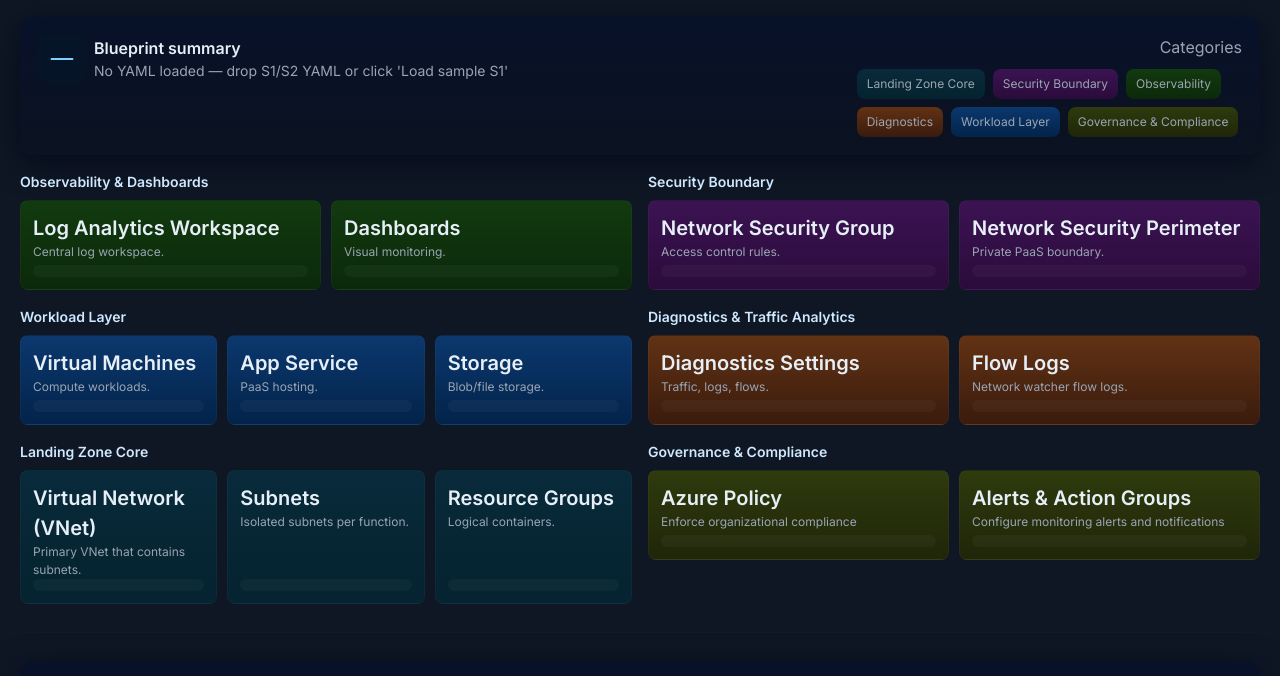
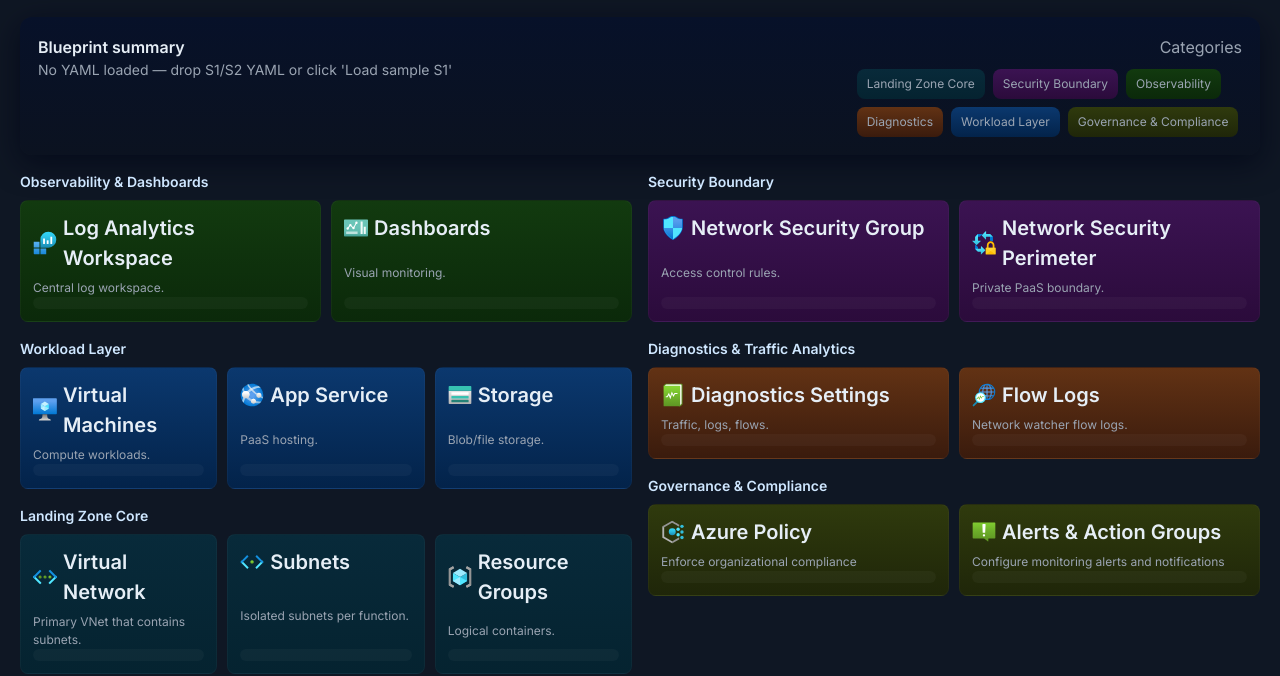
Before and after one commit to hclpandv/cloud-architecture-presentation, a plain HTML site: page index.html in a window 1280 px wide. Shown: the part 124-800 px from the top of the page. Drawn offline with nearby package versions, Linux system fonts and the light colour scheme.

Commit message:
added icons

```diff
--- a/index.html
+++ b/index.html
@@ -99,7 +99,7 @@
     <div class="row">
       <div class="col-md-8">
         <div class="d-flex align-items-center gap-2">
-          <div style="width:48px;height:48px;border-radius:8px;background:#061428;display:flex;align-items:center;justify-content:center"><svg width="28" height="28" viewBox="0 0 24 24" fill="none"><path d="M3 12h18" stroke="#7fd1ff" stroke-width="1.6" stroke-linecap="round"/></svg></div>
+          <!-- <div style="width:48px;height:48px;border-radius:8px;background:#061428;display:flex;align-items:center;justify-content:center"><svg width="28" height="28" viewBox="0 0 24 24" fill="none"><path d="M3 12h18" stroke="#7fd1ff" stroke-width="1.6" stroke-linecap="round"/></svg></div> -->
           <div>
             <div style="font-weight:600">Blueprint summary</div>
             <div class="muted small" id="summaryLine">No YAML loaded — drop S1/S2 YAML or click 'Load sample S1'</div>
@@ -203,21 +203,121 @@
   if (!window.bootstrap) console.error("Bootstrap failed to load. Modals will not work.");
 
   const CATALOG = {
-    vnet:{title:'Virtual Network (VNet)',group:'core',cls:'c-core',desc:'Primary VNet that contains subnets.',value:'Network segmentation.'},
-    subnets:{title:'Subnets',group:'core',cls:'c-core',desc:'Isolated subnets per function.',value:'Separation of concerns.'},
-    resource_groups:{title:'Resource Groups',group:'core',cls:'c-core',desc:'Logical containers.',value:'RBAC + lifecycle.'},
-    nsg:{title:'Network Security Group',group:'security',cls:'c-security',desc:'Access control rules.',value:'Packet filtering.'},
-    nsp:{title:'Network Security Perimeter',group:'security',cls:'c-security',desc:'Private PaaS boundary.',value:'Governed perimeters.'},
-    law:{title:'Log Analytics Workspace',group:'observ',cls:'c-observ',desc:'Central log workspace.',value:'Unified telemetry.'},
-    dashboards:{title:'Dashboards',group:'observ',cls:'c-observ',desc:'Visual monitoring.',value:'Insights.'},
-    diagnostics:{title:'Diagnostics Settings',group:'diagnostics',cls:'c-diagnostics',desc:'Traffic, logs, flows.',value:'Auditing + visibility.'},
-    flow_logs:{title:'Flow Logs',group:'diagnostics',cls:'c-diagnostics',desc:'Network watcher flow logs.',value:'Traffic visibility.'},
-    vm:{title:'Virtual Machines',group:'workload',cls:'c-workload',desc:'Compute workloads.',value:'Full control.'},
-    app_service:{title:'App Service',group:'workload',cls:'c-workload',desc:'PaaS hosting.',value:'Scaling + integration.'},
-    storage:{title:'Storage',group:'workload',cls:'c-workload',desc:'Blob/file storage.',value:'Durable data.'},
-    governance_policy:{title:'Azure Policy',group:'governance',cls:'c-governance',desc:'Enforce organizational compliance',value:'Ensure standards and compliance.'},
-    alerts:{title:'Alerts & Action Groups',group:'governance',cls:'c-governance',desc:'Configure monitoring alerts and notifications',value:'Detect and respond to issues proactively.'}
-  };
+    vnet: {
+      title: 'Virtual Network',
+      group: 'core',
+      cls: 'c-core',
+      desc: 'Primary VNet that contains subnets.',
+      value: 'Network segmentation.',
+      icon: 'img/vnet.svg'
+    },
+    subnets: {
+      title: 'Subnets',
+      group: 'core',
+      cls: 'c-core',
+      desc: 'Isolated subnets per function.',
+      value: 'Separation of concerns.',
+      icon: 'img/subnet.svg'
+    },
+    resource_groups: {
+      title: 'Resource Groups',
+      group: 'core',
+      cls: 'c-core',
+      desc: 'Logical containers.',
+      value: 'RBAC + lifecycle.',
+      icon: 'img/resource-group.svg'
+    },
+    nsg: {
+      title: 'Network Security Group',
+      group: 'security',
+      cls: 'c-security',
+      desc: 'Access control rules.',
+      value: 'Packet filtering.',
+      icon: 'img/nsg.svg'
+    },
+    nsp: {
+      title: 'Network Security Perimeter',
+      group: 'security',
+      cls: 'c-security',
+      desc: 'Private PaaS boundary.',
+      value: 'Governed perimeters.',
+      icon: 'img/nsp.svg'
+    },
+    law: {
+      title: 'Log Analytics Workspace',
+      group: 'observ',
+      cls: 'c-observ',
+      desc: 'Central log workspace.',
+      value: 'Unified telemetry.',
+      icon: 'img/law.svg'
+
+    },
+    dashboards: {
+      title: 'Dashboards',
+      group: 'observ',
+      cls: 'c-observ',
+      desc: 'Visual monitoring.',
+      value: 'Insights.',
+      icon: 'img/dashboard.svg'
+    },
+    diagnostics: {
+      title: 'Diagnostics Settings',
+      group: 'diagnostics',
+      cls: 'c-diagnostics',
+      desc: 'Traffic, logs, flows.',
+      value: 'Auditing + visibility.',
+      icon: 'img/diagnostics.svg'
+    },
+    flow_logs: {
+      title: 'Flow Logs',
+      group: 'diagnostics',
+      cls: 'c-diagnostics',
+      desc: 'Network watcher flow logs.',
+      value: 'Traffic visibility.',
+      icon: 'img/network-watcher.svg'
+    },
+    vm: {
+      title: 'Virtual Machines',
+      group: 'workload',
+      cls: 'c-workload',
+      desc: 'Compute workloads.',
+      value: 'Full control.',
+      icon: 'img/vm.svg'
+    },
+    app_service: {
+      title: 'App Service',
+      group: 'workload',
+      cls: 'c-workload',
+      desc: 'PaaS hosting.',
+      value: 'Scaling + integration.',
+      icon: 'img/app-service.svg'
+    },
+    storage: {
+      title: 'Storage',
+      group: 'workload',
+      cls: 'c-workload',
+      desc: 'Blob/file storage.',
+      value: 'Durable data.',
+      icon: 'img/storage-account.svg'
+    },
+    governance_policy: {
+      title: 'Azure Policy',
+      group: 'governance',
+      cls: 'c-governance',
+      desc: 'Enforce organizational compliance',
+      value: 'Ensure standards and compliance.',
+      icon: 'img/policy.svg'
+    },
+    alerts: {
+      title: 'Alerts & Action Groups',
+      group: 'governance',
+      cls: 'c-governance',
+      desc: 'Configure monitoring alerts and notifications',
+      value: 'Detect and respond to issues proactively.',
+      icon: 'img/alerts.svg'
+    }
+};
+
 
   let modalEl = window.bootstrap?.Modal ? new bootstrap.Modal(document.getElementById('tileModal')) : null;
 
@@ -232,11 +332,20 @@
     modalEl.show();
   }
 
-  function makeTile(key, meta, badge){
+  function makeTile(key, meta, badge) {
     const el = document.createElement("div");
-    el.className = "tile "+meta.cls;
-    el.innerHTML = `<div><div class="k">${meta.title}</div><div class="v">${meta.desc}</div></div><div class="tag">${badge||""}</div>`;
-    el.addEventListener("click",()=>showModal(key,meta));
+    el.className = "tile " + meta.cls;
+
+    el.innerHTML = `
+      <div style="display:flex;align-items:center;gap:6px;margin-bottom:6px">
+        ${meta.icon ? `<img src="${meta.icon}" alt="${meta.title}" style="width:24px;height:24px" onerror="this.style.display='none'">` : ''}
+        <div class="k">${meta.title}</div>
+      </div>
+      <div class="v">${meta.desc}</div>
+      <div class="tag">${badge || ""}</div>
+    `;
+
+    el.addEventListener("click", () => showModal(key, meta));
     return el;
   }
 
@@ -303,10 +412,11 @@
   document.getElementById("loadSample").addEventListener("click",()=>loadYamlText(sampleS1));
 
   const sampleS1=`pattern_type: s1
-organization_name: demo
+purpose: Minimal but secure Azure footprint for 1-2 compute components
+organization_name: vks
 region: westeurope
 vnets: [{name: main, cidr: 10.10.0.0/16, subnets:[{name:service,cidr:10.10.1.0/24}]}]
-nsp: main
+nsp: nsp-main
 log_analytics_workspace: law-main
 is_diagnostics_enabled: yes`;
 
```
Also changed, not shown: img/alerts.svg (added), img/app-service.svg (added), img/dashboard.svg (added), img/diagnostics.svg (added), img/law.svg (added), img/network-watcher.svg (added), img/nsg.svg (added), img/nsp.svg (added), img/policy.svg (added), img/resource-group.svg (added), img/storage-account.svg (added), img/subnet.svg (added), img/vm.svg (added), img/vnet.svg (added).
